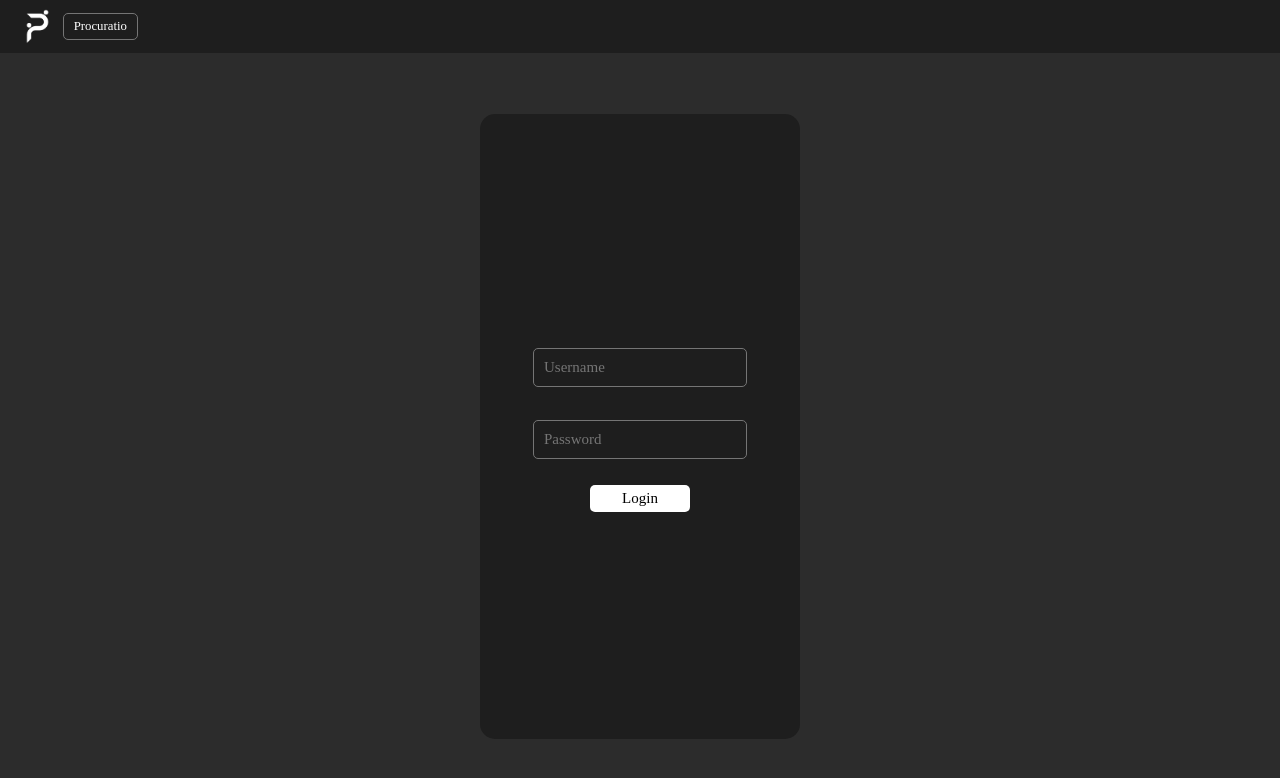
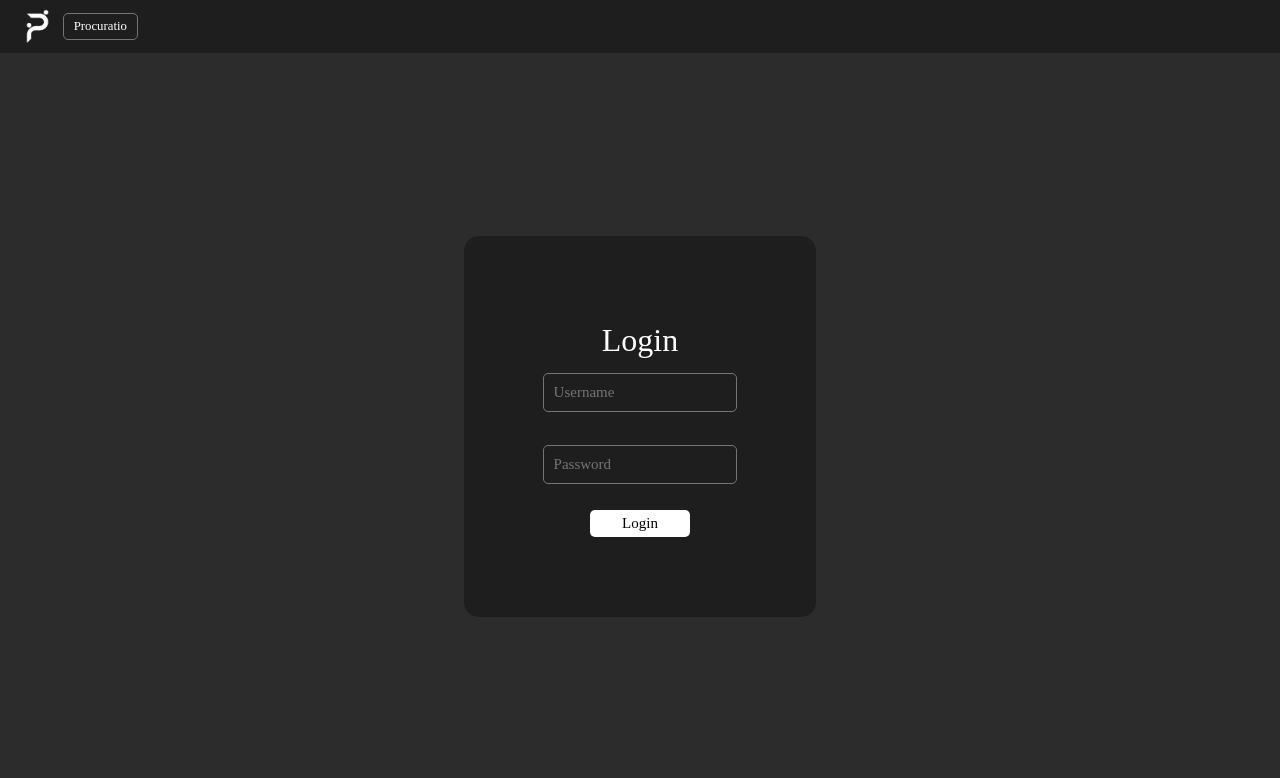
Before and after one commit to matthewaizon/PROCURATIO, a PHP site: page /login.php in a window 1280 px wide. Shown: the top 778 px of the page. Run offline with PHP 8.4, Linux system fonts and the light colour scheme.

Commit message:
will-add-database

```diff
--- a/css/em.css
+++ b/css/em.css
@@ -21,7 +21,7 @@
     padding: 10px;
     font-family: "Montserrat";
     font-size: 15px;
-    width: 75%;
+    width: 90%;
     margin: 1em;
 }
 
@@ -39,19 +39,20 @@
     font-family: "Montserrat";
     font-size: 2rem;
     margin: 0.2em;
+    font-weight: 300;
     color: white;
 }
 
 .content form{
-    height: 75%;
-    width: 20%;
-    padding: 2em;
+    height: auto;
+    width: 15%;
+    padding: 5em;
     justify-content: center;
     background: #1e1e1e;
     border-radius: 15px;
 }
 
 .content input{
-    width: 75%;
+    width: 90%;
     margin: 0.5em;
 }
--- a/employee page/em_application.php
+++ b/employee page/em_application.php
@@ -45,6 +45,7 @@
 
         <div class="content">
             <form action="">
+                <h1>Apply Now!</h1>
                 <input type="text" placeholder="First Name">
                 <input type="text" placeholder="Last Name">
                 <input type="email" placeholder="Email">
--- a/login.php
+++ b/login.php
@@ -30,6 +30,7 @@
 
         <div class="content">
             <form action="dashboard.php">
+                <h1>Login</h1>
                 <input type="text" name="" id="" placeholder="Username">
                 <br>
                 <input type="password" name="" id="" placeholder="Password">
```
